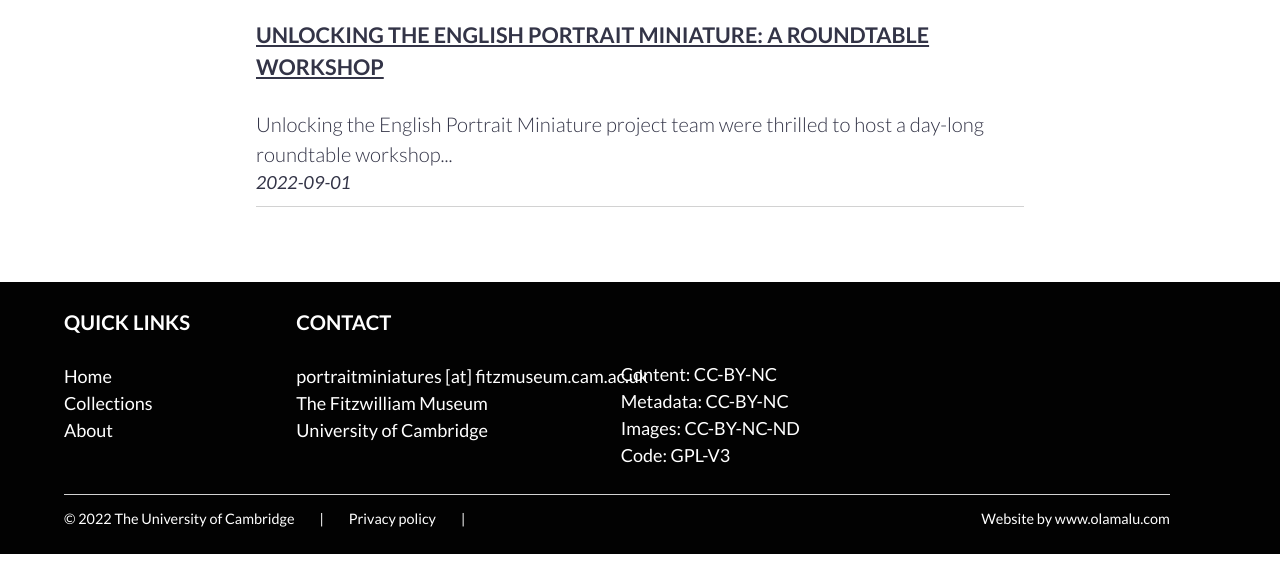
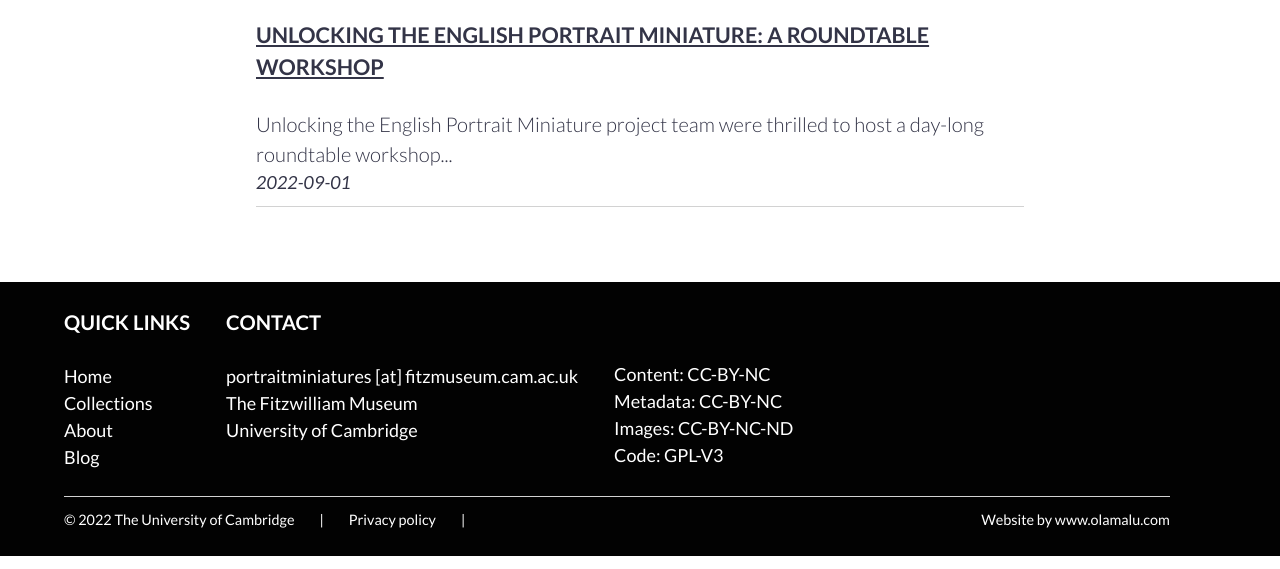
Before and after one commit to FitzwilliamMuseum/fitz-unlocking-miniatures, a Gatsby site: page /blog in a window 1280 px wide. Shown: the part 231-800 px from the top of the page. Built offline with nearby package versions, Linux system fonts and the light colour scheme; Gatsby itself is replaced by a stand-in of ours.

Commit message:
update footer styling reponsive wrap

```diff
--- a/gatsby-config.ts
+++ b/gatsby-config.ts
@@ -15,6 +15,7 @@ const config: GatsbyConfig = {
       { link: '/', title: 'Home' },
       { link: '/collections', title: 'Collections' },
       { link: '/about', title: 'About' },
+      { link: '/blog', title: 'Blog' },
     ],
     contact: [
       { line: "portraitminiatures [at] fitzmuseum.cam.ac.uk" },
--- a/src/components/footer.tsx
+++ b/src/components/footer.tsx
@@ -47,15 +47,15 @@ export default function Footer() {
             <div className="footer row">
                 <div className="col-12 col--sm-12 footer--main">
                     <div className="row">
-                        <div className="col-3 col--sm-12 footer--main--links">
+                        <div className="col footer--main--links">
                             <h4>Quick links</h4>
                             <ul>{quickLinksItems}</ul>
                         </div>
-                        <div className="col-4 col--sm-12 footer--contact">
+                        <div className="col footer--contact">
                             <h4>Contact</h4>
                             {contactItems}
                         </div>
-                        <div className="col-3 col--sm-12 footer--copyright-codes">
+                        <div className="col footer--copyright-codes">
                             <div>Content: <a
                                 href="https://creativecommons.org/licenses/by-nc/4.0/"
                                 target="__blank"
--- a/src/styles/styles.scss
+++ b/src/styles/styles.scss
@@ -457,20 +457,20 @@ ul.main-menu {
         margin-bottom: $space;
     }
     .footer--main--links {
-        margin: 0;
+        margin: 0 2rem 0 0;
         ul {
             list-style-type: none;
         }
     }
     .footer--contact {
-        margin: 0;
+        margin: 0 2rem 0 0;
         ul {
             list-style-type: none;
         }
     }
 
     .footer--copyright-codes {
-        margin: 3rem 0 0 0;
+        margin: 3rem 2rem 0 0;
     }
 
     .contact--line {
```
